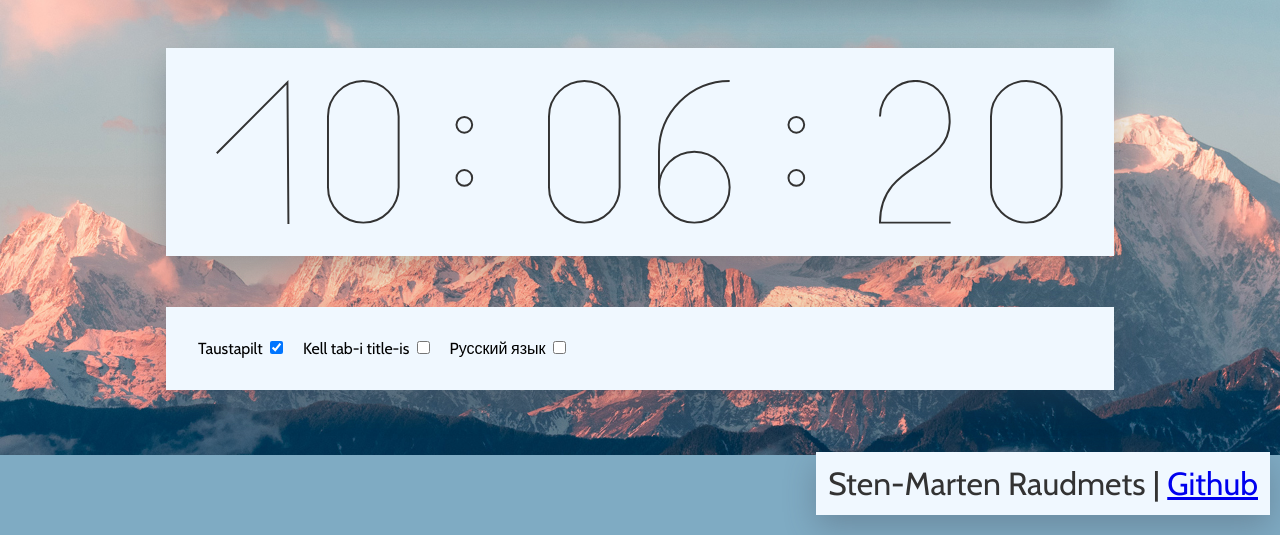
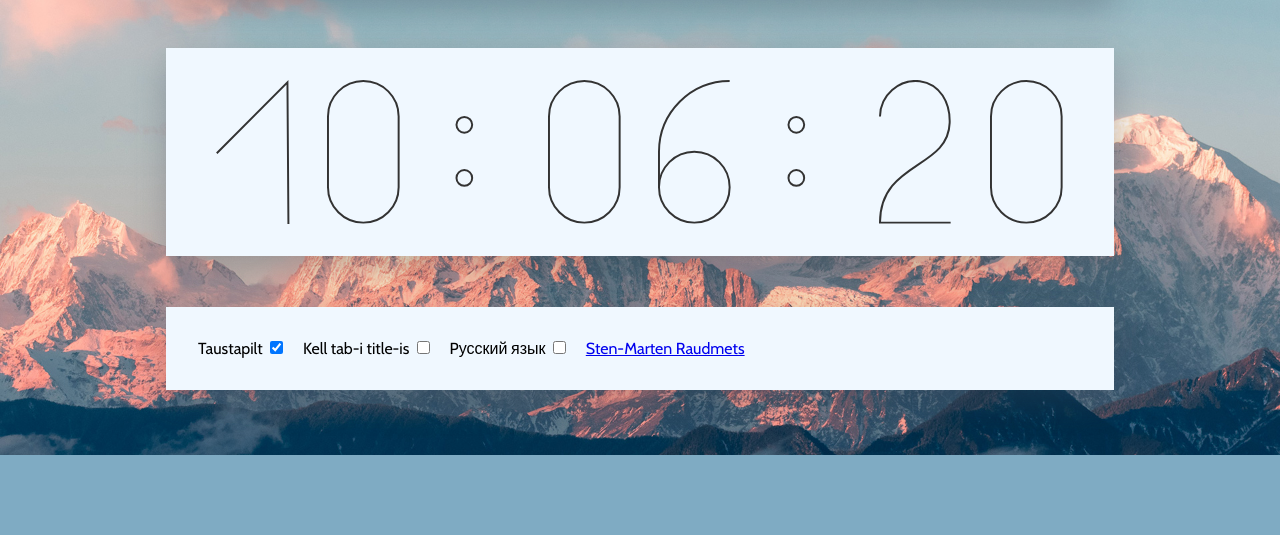
Before and after one commit to stenmr/1-kodutoo, a plain HTML site: page index.html in a window 1280 px wide. Shown: the part 265-800 px from the top of the page. Drawn offline with nearby package versions, Linux system fonts and the light colour scheme.

Commit message:
Change link to repo

```diff
--- a/index.html
+++ b/index.html
@@ -33,10 +33,8 @@
             <input type="checkbox" id="tabTitle" name="tabTitle">
             <label for="russian">Pусский язык</label>
             <input type="checkbox" id="russian" name="russian">
+            <a href="https://github.com/stenmr/1-kodutoo">Sten-Marten Raudmets</a>
         </div>
-    </div>
-    <div id="name">Sten-Marten Raudmets |
-        <a href="https://github.com/stenmr/1-kodutoo">Github</a>
     </div>
 </body>
 
--- a/styles.css
+++ b/styles.css
@@ -66,15 +66,3 @@ canvas {
 #options > input[type="checkbox"] {
     margin: 0 2vmin 0 0.5vmin;
 }
-
-#name {
-    letter-spacing: initial;
-    font-size: 2rem;
-    color: var(--text-color);
-    position: absolute;
-    right: 10px;
-    bottom: 20px;
-    padding: 1.5vmin;
-    background-color: var(--background-color);
-    box-shadow: 0 0.75rem 2rem hsla(220, 14%, 30%, 0.33);
-}
```
